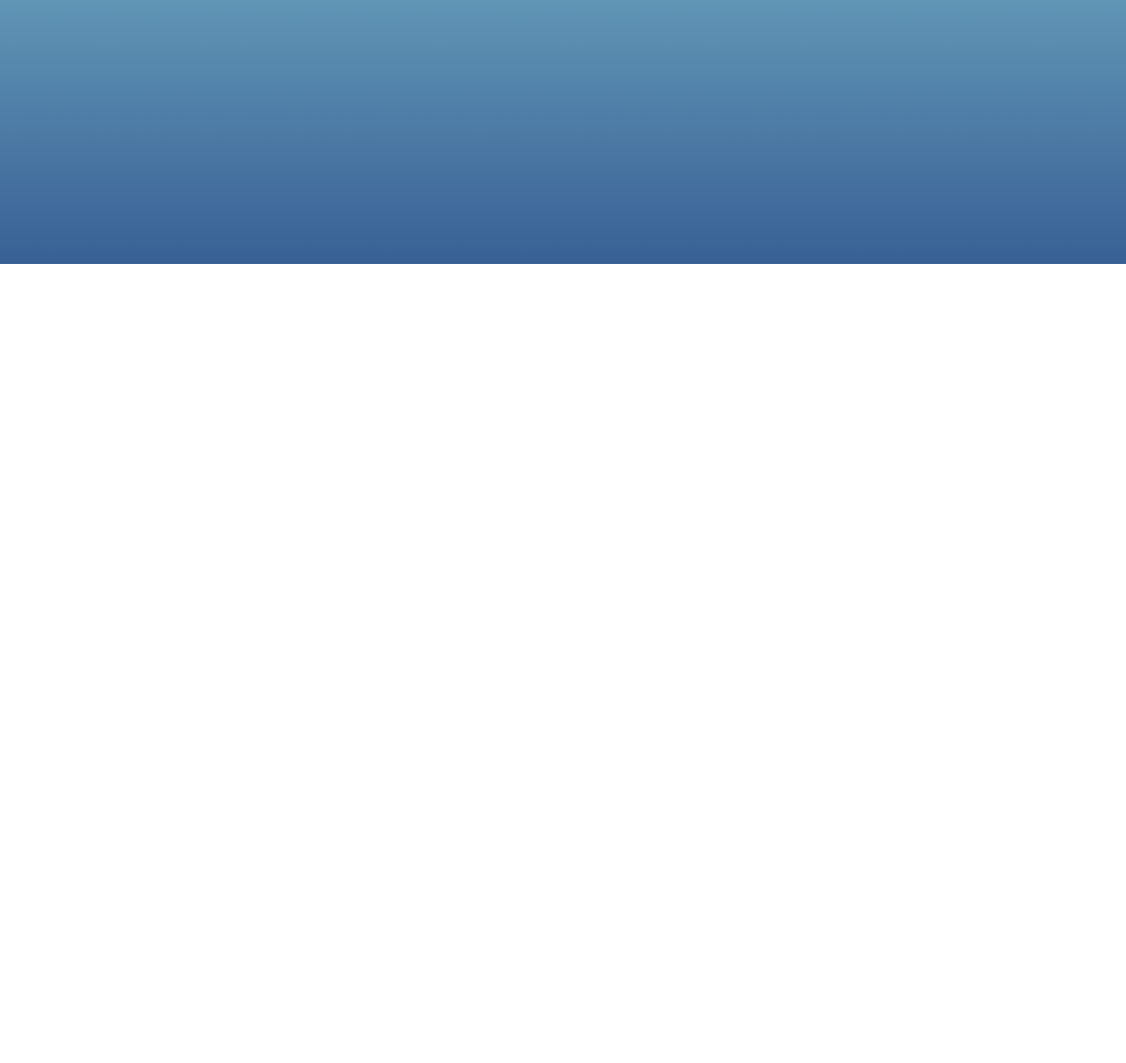
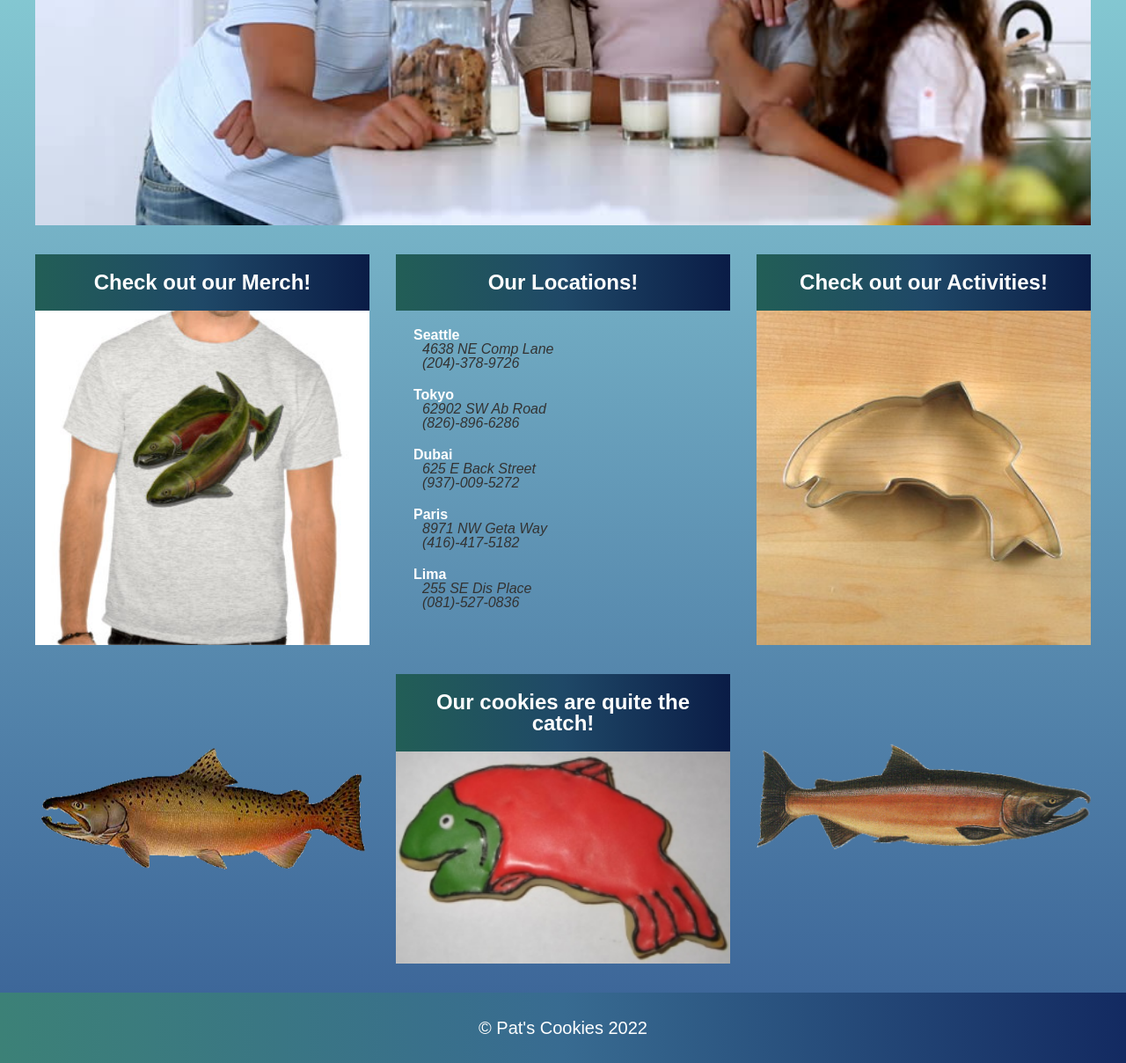
Before and after one commit to Matt-Sklep/cookie-stand, a plain HTML site: page index.html in a window 1280 px wide. Shown: the part 585-1793 px from the top of the page at 88% size. Before the commit the page ends 885 px from the top, so only its background shows below. Drawn offline with Linux system fonts and the light colour scheme.

Commit message:
updated index.html and added css

```diff
--- a/css/style.css
+++ b/css/style.css
@@ -13,20 +13,41 @@ body{
     height: 100%;
 }
 
-/* Header */
+/*--------------------------------*/
+/*------------Header--------------*/
+/*--------------------------------*/
 header{
-    padding:30px;
+    padding:10px;
     margin-bottom: 30px;
-    display: flex;
     background: linear-gradient(90deg, rgba(60,129,119,1) 0%, rgba(56,107,145,1) 50%, rgba(19,42,97,1) 100%);
 }
 
-h1 {
+nav {
+    display: flex;
+    width: 1200px;
+    margin: auto;
+}
+
+header img {
+    height: 50px;
+    margin-right: 10px;
+    mix-blend-mode: multiply;
+}
+
+nav div {
+    width: 100%;
+}
+
+nav h1 {
     font-size: 2.2rem;
     font-style: italic;
     width: 100%;
-    margin: auto;
     color: #fff;
+}
+
+nav p {
+    color: #fff;
+    font-style: italic;
 }
 
 a {
@@ -36,15 +57,12 @@ a {
     color: #fff;
     text-decoration: none;
 }
-
-/* Main */
-#construct {
-    background-image: url("../images/jackhammer.gif");
-    background-repeat: repeat-x;
-    height: 200px;
-    width: 77%;
+/*--------------------------------*/
+/*-------------Main---------------*/
+/*--------------------------------*/
+main {
+    width: 1200px;
     margin: auto;
-    margin-bottom: 70vh;
 }
 
 h2 {
@@ -52,13 +70,79 @@ h2 {
     margin-bottom: 20px;
     text-align: center;
 }
+/*--------------------*/
+/*-----Index.Html-----*/
+/*--------------------*/
 
+main img {
+    width: 100%;
+    margin-bottom: 30px;
+}
+
+main div {
+    width: 1200px;
+    display: flex;
+}
+
+section {
+    width: 100%;
+}
+
+section:nth-child(2), section:nth-child(3){
+    margin-left: 30px;
+}
+
+section h3:nth-child(1):hover, section h3:nth-child(3):hover {
+    cursor: pointer;
+    opacity: 50%;
+}
+
+h3 {
+    font-size: 1.5rem;
+    text-align: center;
+    padding: 20px;
+    color: #fff;
+    background: linear-gradient(90deg, rgba(34,94,86,1) 0%, rgba(31,72,103,1) 50%, rgba(10,28,70,1) 100%);
+}
+
+section ul {
+    padding: 20px;
+}
+
+section li {
+    margin-bottom: 20px;;
+}
+
+section li h4 {
+    color: #fff;
+}
+
+section li p {
+    color: #333;
+    padding-left: 10px;
+    font-style: italic;
+}
+
+.fish {
+    padding-top: 80px;
+    animation: fishSpin 2s infinite;
+}
+
+@keyframes fishSpin {
+    25% {transform: rotate(20deg);}
+    50% {transform: rotate(0deg);}
+    75% {transform: rotate(-20deg);}
+}
+
+/*--------------------*/
+/*-----Sales.Html-----*/
+/*--------------------*/
 .storeContainer {
     margin-bottom: 70vh;
 }
 
-#cookieTable{
-    width: 80%;
+table {
+    width: 100%;
     background-color: #189AB4;
     border: 2px solid black;
     padding: 2px;
@@ -80,6 +164,20 @@ th {
     font-family: 'Secular One', sans-serif;
 }
 
-#grandTotal td {
+tfoot td {
     background-color: #75E6DA;
 }
+
+/*--------------------------------*/
+/*------------Footer--------------*/
+/*--------------------------------*/
+footer{
+    padding:30px;
+    background: linear-gradient(90deg, rgba(60,129,119,1) 0%, rgba(56,107,145,1) 50%, rgba(19,42,97,1) 100%);
+}
+
+footer p {
+    color: #fff;
+    font-size: 1.25rem;
+    text-align: center;
+}
--- a/index.html
+++ b/index.html
@@ -10,12 +10,73 @@
   </head>
   <body>
     <header>
-      <h1>Pat's Salmon Cookies - Index</h1>
-      <a href="sales.html">Check out our Sales!</a>
+      <nav>
+        <img src="assets/fish.jpeg" alt="stock fish art" />
+        <div>
+          <h1>Pat's Salmon Cookies</h1>
+          <p>Open 6am to 7pm Everywhere!</p>
+        </div>
+        <a href="sales.html">Check out our Sales!</a>
+      </nav>
     </header>
     <main>
-      <div id="construct"></div>
+      <h3>There's nothing 'fishy' about us!</h3>
+      <img src="assets/family.jpeg" alt="a happy family" />
+      <div>
+        <section>
+          <h3>Check out our Merch!</h3>
+          <img src="assets/shirt.jpeg" alt="merch" />
+        </section>
+        <section>
+          <h3>Our Locations!</h3>
+          <ul>
+            <li>
+              <h4>Seattle</h4>
+              <p>4638 NE Comp Lane</p>
+              <p>(204)-378-9726</p>
+            </li>
+            <li>
+              <h4>Tokyo</h4>
+              <p>62902 SW Ab Road</p>
+              <p>(826)-896-6286</p>
+            </li>
+            <li>
+              <h4>Dubai</h4>
+              <p>625 E Back Street</p>
+              <p>(937)-009-5272</p>
+            </li>
+            <li>
+              <h4>Paris</h4>
+              <p>8971 NW Geta Way</p>
+              <p>(416)-417-5182</p>
+            </li>
+            <li>
+              <h4>Lima</h4>
+              <p>255 SE Dis Place</p>
+              <p>(081)-527-0836</p>
+            </li>
+          </ul>
+        </section>
+        <section>
+          <h3>Check out our Activities!</h3>
+          <img src="assets/cutter.jpeg" alt="activities" />
+        </section>
+      </div>
+      <div>
+        <section class="fish">
+          <img src="assets/chinook.png" alt="chinook" />
+        </section>
+        <section>
+          <h3>Our cookies are quite the catch!</h3>
+          <img src="assets/frosted-cookie.jpeg" alt="frosted cookie" />
+        </section>
+        <section class="fish">
+          <img src="assets/salmon.png" alt="salmon" />
+        </section>
+      </div>
     </main>
-    <footer></footer>
+    <footer>
+      <p>&copy; Pat's Cookies 2022</p>
+    </footer>
   </body>
 </html>
```
Also changed, not shown: js/app.js (+5 -6 lines), sales.html (+9 -5 lines), assets/chinook.png (added), assets/cutter.jpeg (added), assets/family.jpeg (added), assets/fish.jpeg (added), assets/frosted-cookie.jpeg (added), assets/salmon.png (added), assets/shirt.jpeg (added), 1 other file.
